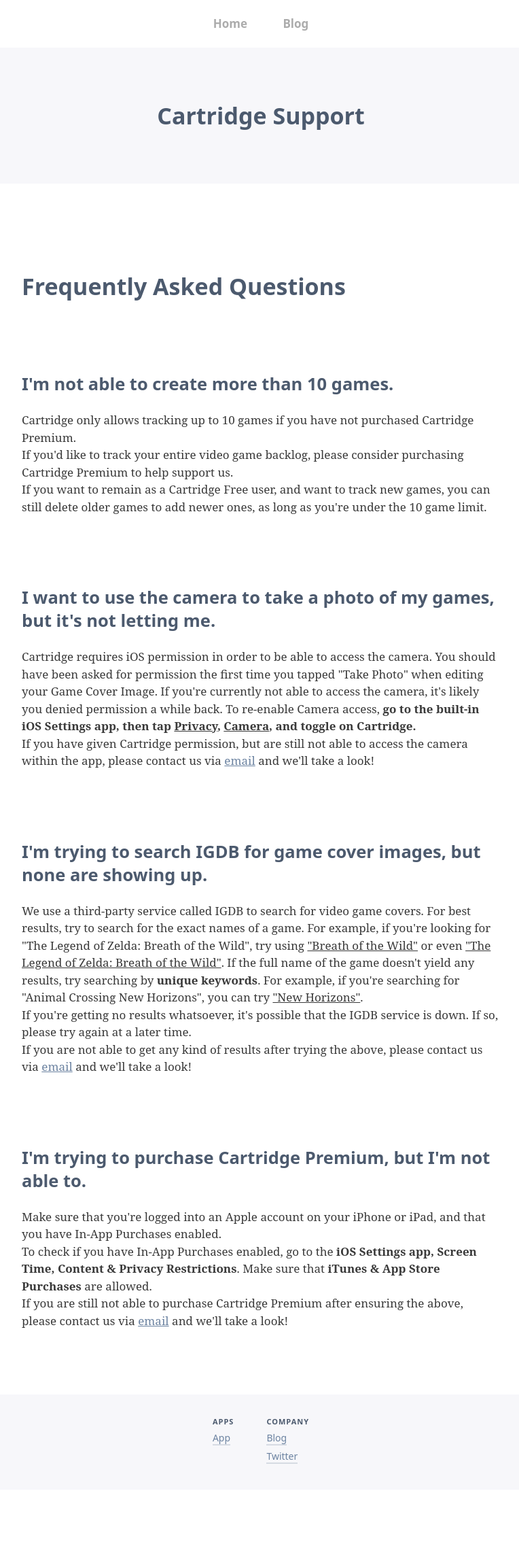
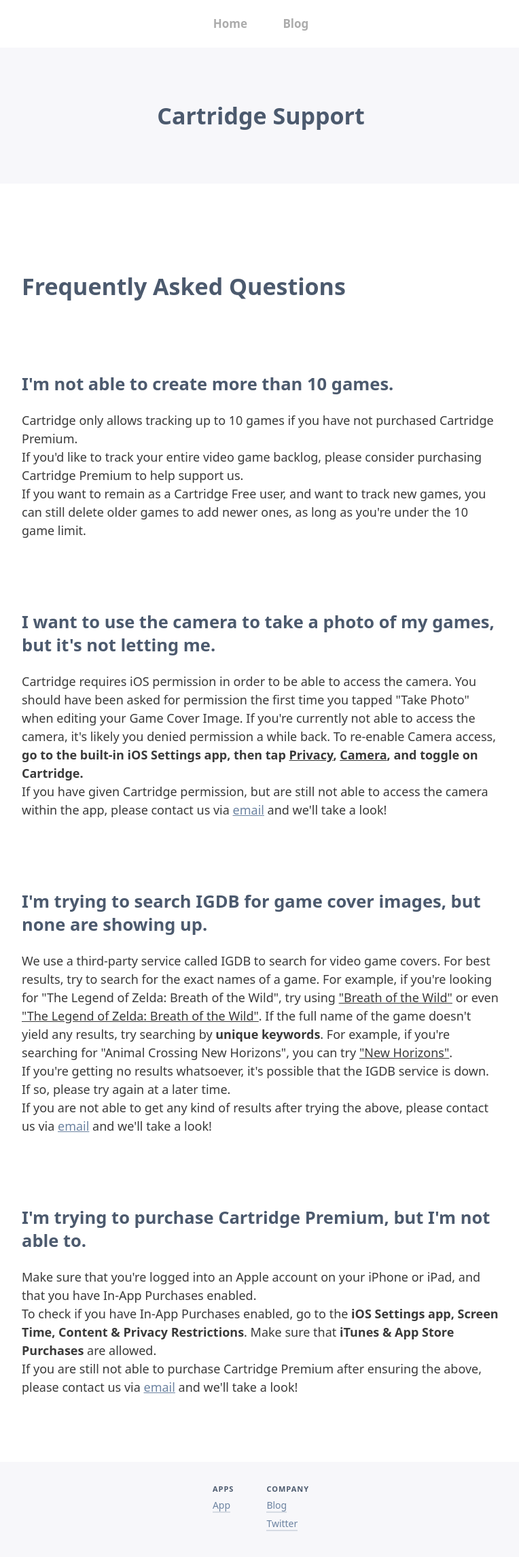
Before and after one commit to Pixelated-Controller/website, a Jekyll site: the page built from cartridge/support/index.html, in a window 1280 px wide. Shown: the whole page at 68% size, without its empty margins (256-1020 px from the left). Built offline with Jekyll 4.4.1, drawn with Linux system fonts in a browser that asks for light colours; before the commit the page ends 2191 px from its top, so only the background shows below that.

Commit message:
Update support.scss

```diff
--- a/style/support.scss
+++ b/style/support.scss
@@ -29,8 +29,8 @@
   }
 
   p {
-    font-family: "Noto Serif", serif;
-    font-size: 17px;
+font-family: "Noto Sans", sans-serif;
+    font-size: 18px;
     color: #3a3a3a;
     line-height: 1.5em;
     margin-bottom: 24px;
```
